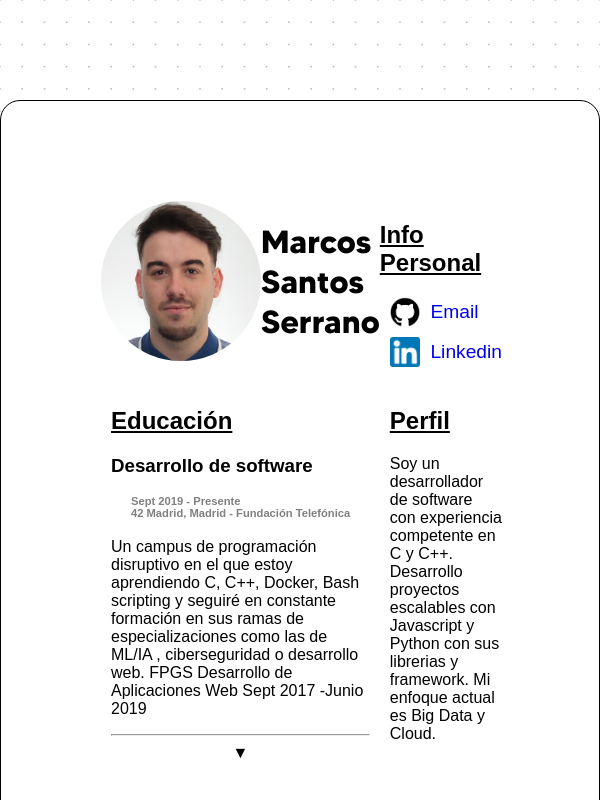
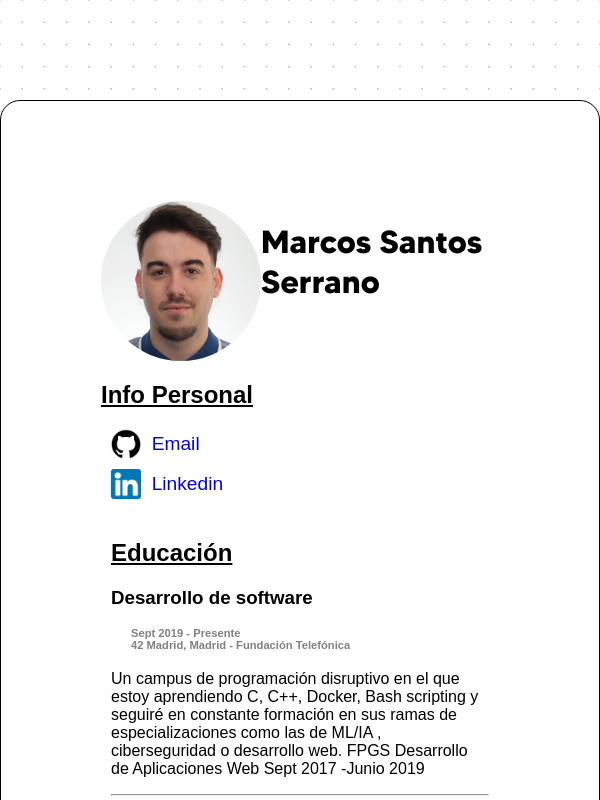
Before and after one commit to marc459/FrontPortfolioProyects, a plain HTML site: page week00_portfolio/index.html in a window 600 px wide. Shown: the top 800 px of the page. Drawn offline with Linux system fonts and the light colour scheme.

Commit message:
Media Querys ok, needs modularize and some refactor

```diff
--- a/week00_portfolio/css/styles.css
+++ b/week00_portfolio/css/styles.css
@@ -15,6 +15,7 @@
 
 
 body{
+
     background: url("../assets/images/dot-grid.png");
     margin: 0px;
     padding: 0px;
@@ -28,10 +29,8 @@ body{
 h1{
     /* font-family:url("../assets/fonts/MADE TOMMY Bold_PERSONAL USE.otf"), Arial, Helvetica, sans-serif !important; */
     font-family: 'MadeTommy', Arial, Helvetica, sans-serif;
+}
 
-
-
-}
 .portfolio-card h2{
     font-weight: 800;
     /* display: inline-block; */
@@ -218,15 +217,14 @@ h1{
 }
 
 /* MEDIA QUERYS - RESPONSIVE DESIGN */
-@media (max-width: 900px) {
-    .portfolio-card{
-        width: 100%;
-    }
+
+/*// BIGGER SCREENS */
+@media only screen and (min-width: 900px) and (max-width: 1300px) {
     .portfolio-card .card{
-        height: 500px;
+        height: 410px;
     }
     .portfolio-card .card:hover{
-        height: 610px;
+        height: 600px;
     }
     .me-card{
 
@@ -234,13 +232,46 @@ h1{
     }
     .portfolio-card .long-card:hover{
 
-        height: 700px;
+        height: 600px;
     }
 }
 
-@media (min-width: 900px) and (max-width: 1300px) {
+/*// MEDIUM SCREEN (TABLETS) */
+@media only screen and (min-width: 600px) and (max-width: 900px) {
+
+    .portfolio-card{
+        width: 100vw;
+        display: block;
+
+        /* display: block; */
+
+    }
+    .me-card{
+        display: block;
+    }
     .portfolio-card .card{
+        height: 400px;
+    }
+    .portfolio-card .card:hover{
+        height: 410px;
+    }
+
+    .portfolio-card .long-card:hover{
+
         height: 500px;
+    }
+
+}
+
+/*// SMALL SCREEN (PHONES) */
+@media only screen and (max-width: 600px) {
+
+    .portfolio-card{
+        width: 100vw;
+        display: block;
+    }
+    .portfolio-card .card{
+        height: 600px;
     }
     .portfolio-card .card:hover{
         height: 610px;
@@ -249,9 +280,9 @@ h1{
         display: block;
     }
     .portfolio-card .long-card:hover{
+        height: 1000px;
+    }
 
-        height: 650px;
-    }
 }
 
 
```
Also changed, not shown: week00_portfolio/index.html (+0 -1 lines).
